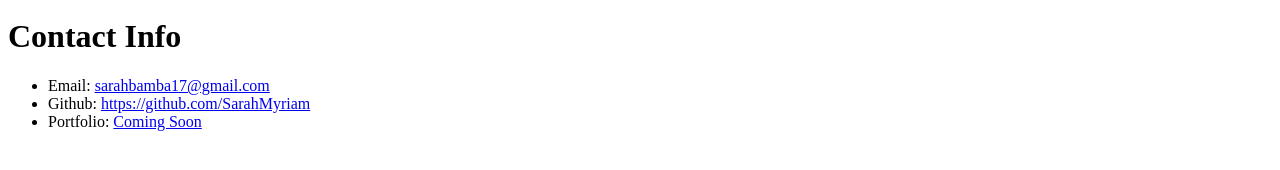
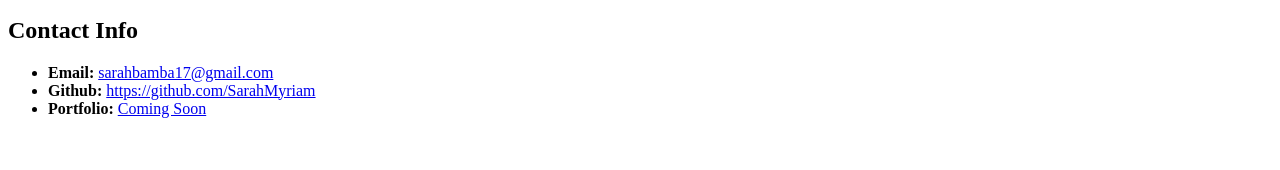
Before and after one commit to SarahMyriam/Bio-Test, a plain HTML site: page index.html in a window 1280 px wide. Shown: the part 208-378 px from the top of the page. Drawn offline with Linux system fonts and the light colour scheme.

Commit message:
working on styling the bio page a little more by creating the style css page  and adding id and classes to help me distinguish what I am changing in terms of size width and color

```diff
--- a/index.html
+++ b/index.html
@@ -4,6 +4,7 @@
 <head>
     <meta charset="UTF-8">
     <meta name="viewport" content="width=device-width, initial-scale=1.0">
+    <link rel="stylesheet" type="text/css" href="css/style.css">
     <!--title-->
     <title>Student Bio</title>
     <!--css in html -->
@@ -23,36 +24,47 @@
 
 <!--Page-->
 <body>
+
+    <!--header-->
+    <header>
         <h1>
             Student Bio
         </h1>
+    </header>
+    <div class="container">
+        <section id="main-bio">
             <h2>
                 Sarah Myriam Bamba
             </h2>
+
             <!--profile image-->
-    <img src="IMG_8763.jpeg" alt="a photo of sarah">
-    <br/>
+            <img id ="bio-image" src="IMG_8763.jpeg" alt="a photo of sarah">
+
             <!--about me paragraph -->
             <p>
                 My name is <strong>Sarah Myriam</strong>,I am a student in Columbia Engineering.
                 Beginning spring 2020, I stumbled upon coding through an internet forum and fell in love with it.
                 I am a full-stack web developer with experience in JavaScript, Node.js, MongoDB and React .
             </p>
+        </section>
+        <!--Contact info-->
+        <section id="contact-info">
 
-    <!--Contact info-->
             <h1>
                 Contact Info
             </h1>
             <ul>
                 <li>
-            Email: <a href="sarahbamba17@gmail.com">sarahbamba17@gmail.com</a>
+                    <strong>Email:</strong> <a href="sarahbamba17@gmail.com">sarahbamba17@gmail.com</a>
                 </li>
                 <li>
-            Github: <a href="https://github.com/SarahMyriam">https://github.com/SarahMyriam</a>
+                    <strong>Github:</strong> <a href="https://github.com/SarahMyriam">https://github.com/SarahMyriam</a>
                 </li>
                 <li>
-            Portfolio: <a href="Coming Soon">Coming Soon</a>
+                    <strong>Portfolio:</strong> <a href="Coming Soon">Coming Soon</a>
                 </li>
             </ul>
+        </section>
+    </div>
 </body>
 </html>
```
Also changed, not shown: Css/style.css (added). Lines whose indentation alone changed are shown as unchanged.
